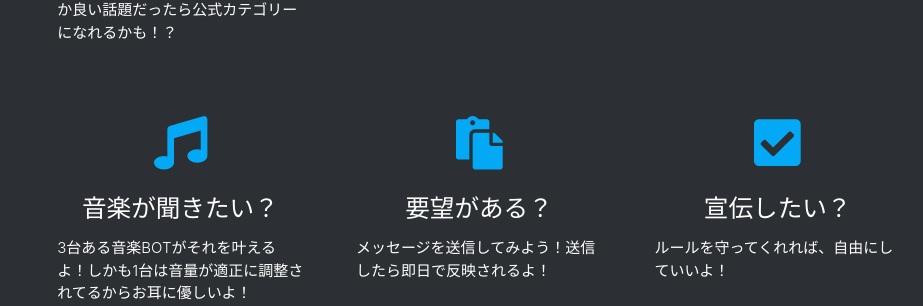
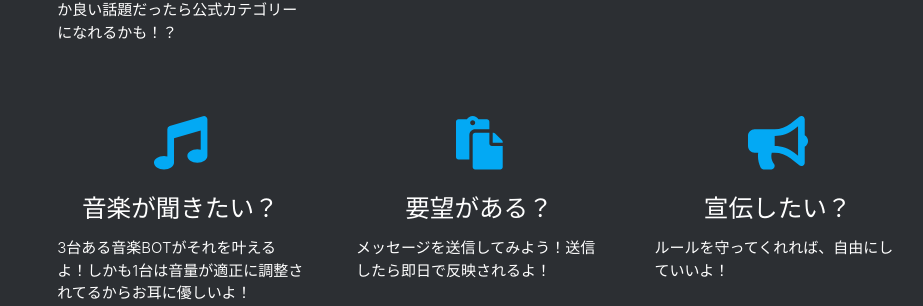
Before and after one commit to zatsukomu/zatsukomu-website-v1, a Jekyll site: the page built from docs/_pages/index.html, in a window 1280 px wide. Shown: the part 999-1305 px from the top of the page, without its empty margins (161-1084 px from the left). Built offline with Jekyll 4.4.1, drawn with Linux system fonts in a browser that asks for light colours; nearby versions of some CDN libraries.

Commit message:
Update index.html

```diff
--- a/docs/_pages/index.html
+++ b/docs/_pages/index.html
@@ -6,8 +6,6 @@ redirect_from:
   - /ホーム
   - /メインページ
 ---
-
-
       <!--   Icon Section   -->
       <div class="row">
         <div class="col s12 m4">
@@ -90,7 +88,7 @@ redirect_from:
 
         <div class="col s12 m4">
           <div class="icon-block">
-            <h2 class="center light-blue-text"><i class="fas fa-check-square"></i></h2>
+            <h2 class="center light-blue-text"><i class="fas fa-bullhorn"></i></h2>
             <h5 class="center">宣伝したい？</h5>
 
             <p class="light">ルールを守ってくれれば、自由にしていいよ！</p>
```
